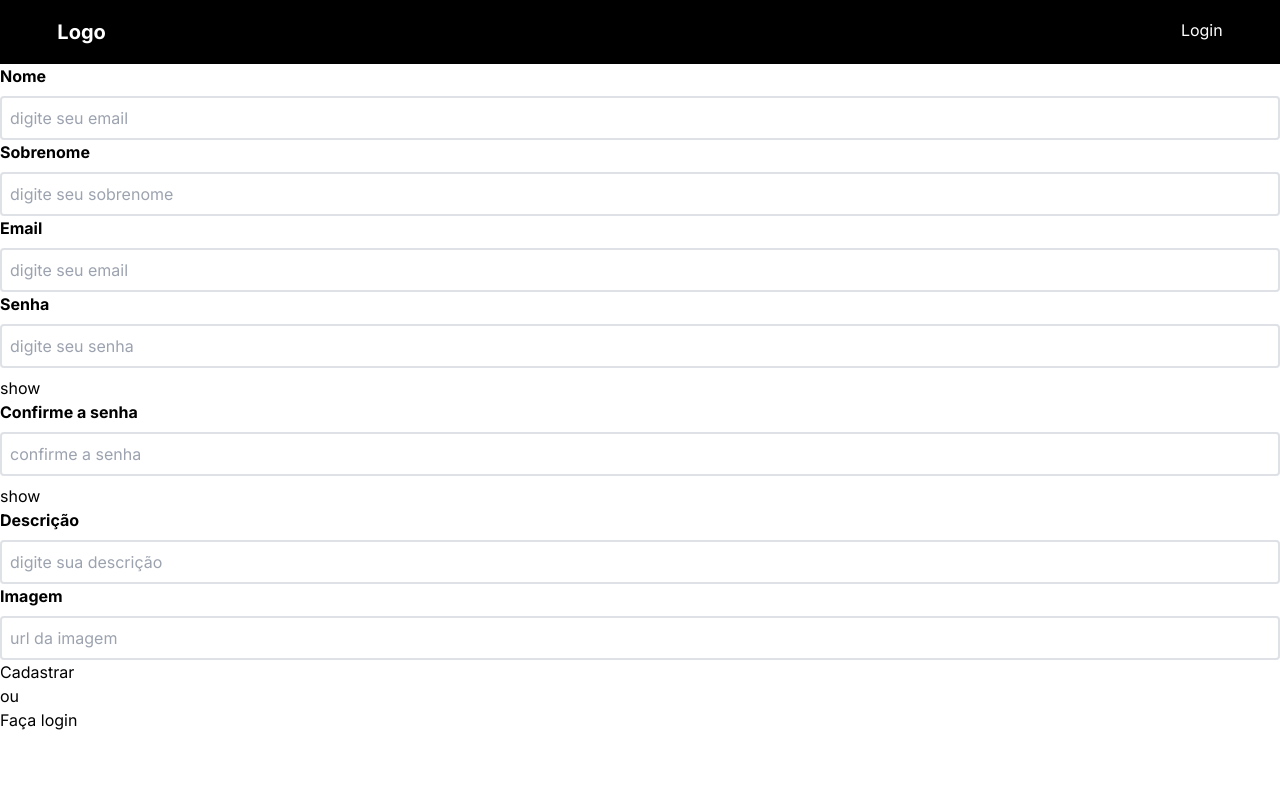
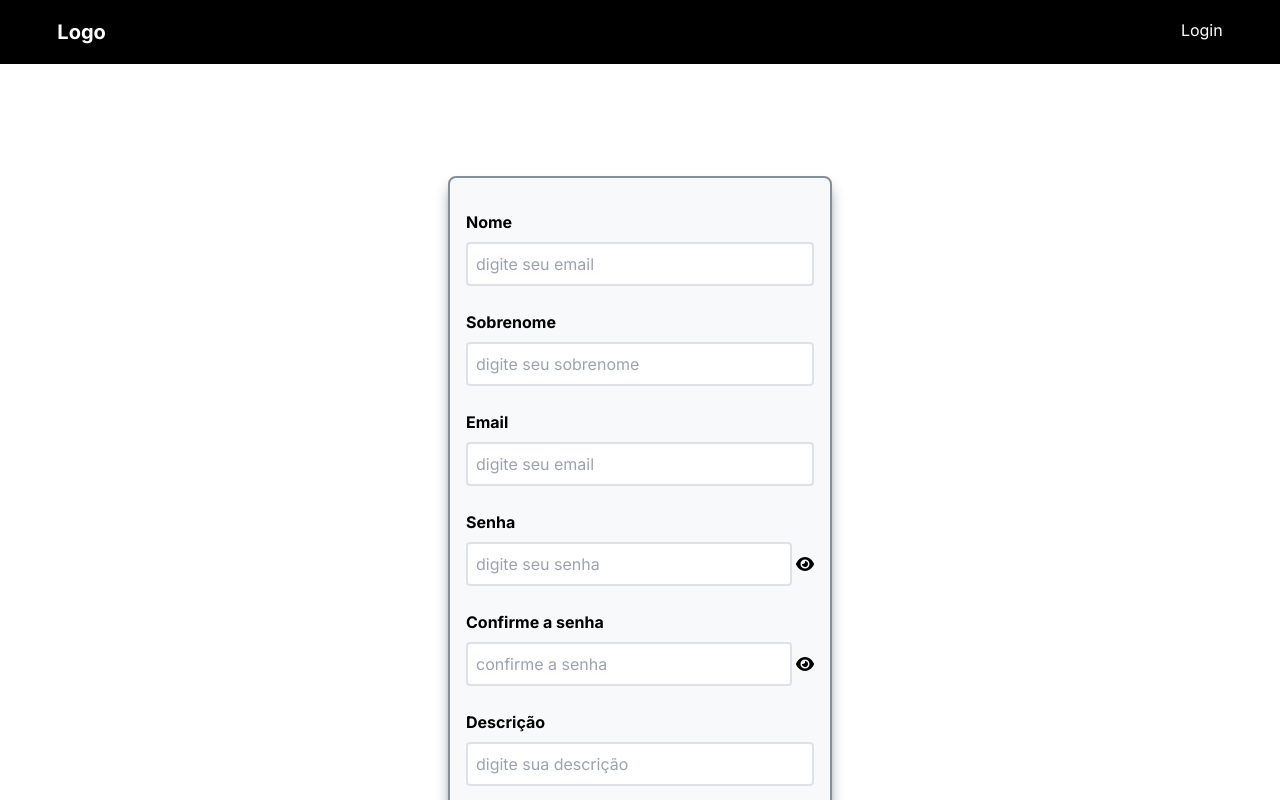
Before and after one commit to SilasRFerreira/prototype_social_media, a Next.js app in the folder frontend/: page /register in a window 1280 px wide. Shown: the top 800 px of the page. Built offline with nearby package versions, Linux system fonts and the light colour scheme.

Commit message:
styled: applyed style to register page form

```diff
--- a/frontend/src/app/home/homeForm/index.tsx
+++ b/frontend/src/app/home/homeForm/index.tsx
@@ -15,7 +15,7 @@ const HomeForm = () => {
   }
 
   return(
-      <form onSubmit={handleSubmit(submit)} className="flex flex-col space-y-8 my-20 box-border w-96 max-sm:w-72 p-8 border-solid border-gray-3 border-2 rounded shadow-lg shadow-gray-3">
+      <form onSubmit={handleSubmit(submit)} className="flex flex-col space-y-8 my-12 box-border w-96 max-sm:w-72 p-8 border-solid border-gray-3 border-2 rounded-lg shadow-lg shadow-gray-3 bg-gray-5">
         <div className="flex flex-col space-y-6">
           <Input
             label='Email'
--- a/frontend/src/app/register/page.tsx
+++ b/frontend/src/app/register/page.tsx
@@ -6,7 +6,11 @@ const Register = () => {
     return(
         <>
             <Header location="register"/>
-            <RegisterForm/>
+            <main className="w-full flex justify-center">
+                <div className="my-16 flex items-center justify-center w-4/5 max-md: 11/12">
+                    <RegisterForm/>
+                </div>
+        </main>
         </>
     )
 }
--- a/frontend/src/app/register/registerForm/index.tsx
+++ b/frontend/src/app/register/registerForm/index.tsx
@@ -16,8 +16,8 @@ const RegisterForm = () => {
 
   return (
     <>
-    <form onSubmit={handleSubmit(submit)}>
-      <div>
+    <form onSubmit={handleSubmit(submit)} className="py-4 flex flex-col space-y-8 my-12 box-border w-96 max-sm:w-72 border-solid border-gray-3 border-2 rounded-lg shadow-lg shadow-gray-3 bg-gray-5">
+      <div className="flex flex-col space-y-6 p-4">
       <Input
         label='Nome'
         type='text'
@@ -70,10 +70,10 @@ const RegisterForm = () => {
         error={errors.img_url}
       />
       </div>
-      <div>
-        <button>Cadastrar</button>
-        <p>ou</p>
-        <Link href={'/'}>Faça login</Link>
+      <div className="flex flex-col space-y-6 text-center items-center">
+        <button className="mt-12 text-white bg-brand-1 hover:bg-brand-2 py-1 w-4/5 rounded rounded border-solid border-2 border-brand-1 hover:border-brand-2">Cadastrar</button>
+        <p className="text-sm">ou</p>
+        <Link href={'/'} className="mt-12 hover:text-gray-5 hover:bg-gray-2 bg-gray-4 text-gray-2 py-1 w-4/5 rounded border-solid border-2 border-gray-2 hover:border-gray-5">Faça login</Link>
       </div>
     </form>
     </>
--- a/frontend/src/components/input/index.tsx
+++ b/frontend/src/components/input/index.tsx
@@ -1,3 +1,5 @@
+import { faEye } from "@fortawesome/free-solid-svg-icons";
+import { FontAwesomeIcon } from "@fortawesome/react-fontawesome";
 import { ForwardedRef, InputHTMLAttributes, forwardRef, useState } from "react"
 import { FieldError } from "react-hook-form";
 
@@ -31,11 +33,15 @@ interface InputProps extends InputHTMLAttributes<HTMLInputElement> {
     return (
         <>
             {label ? (
-                <fieldset className="flex flex-col space-y-2">
+                <fieldset className="flex flex-col space-y-2 w-full">
                     <label htmlFor={label} className="font-bold">{label}</label>
-                    <input className="box-border p-2 border-solid border-2 border-gray-4 rounded" type={passwordInputType} placeholder={placeholder} id={label} ref={ref} {...rest}/>
-                    {error ? <p>{error.message}</p> : null}
-                    {showbutton ? <span onClick={() => hide()}>show</span> : null}
+                    <div className="flex w-full border-box items-center space-x-1">
+                        <div className="flex flex-col space-y-2 w-full">
+                            <input className="box-border p-2 border-solid border-2 border-gray-4 rounded" type={passwordInputType} placeholder={placeholder} id={label} ref={ref} {...rest}/>
+                            {error ? <p className="text-red-300 text-xs font-sm">{error.message}</p> : null}
+                        </div>
+                        {showbutton ? <FontAwesomeIcon icon={faEye} onClick={() => hide()}/> : null}
+                    </div>
                 </fieldset>
             ) : (
                 <fieldset>
```
